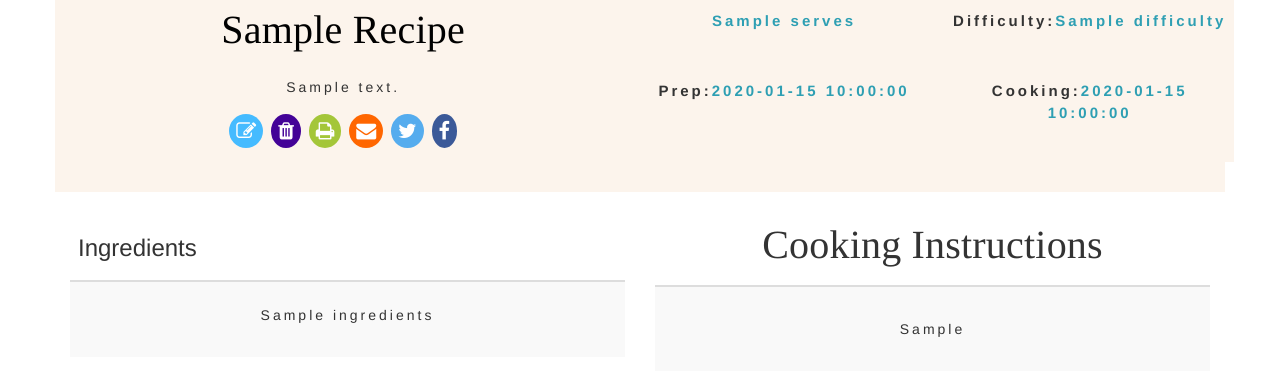
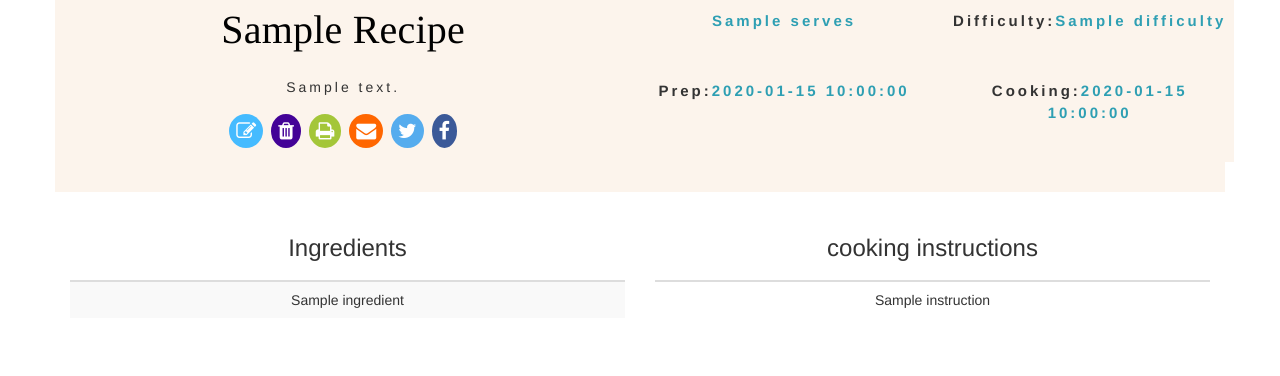
Before and after one commit to rayme1975/my_cookbook, a Flask app: template templates/recipes.html in a window 1280 px wide. Shown: the part 65-441 px from the top of the page. Run offline with Flask 2, Linux system fonts and the light colour scheme; the template is opened without the code that fills it: most values are stand-ins (such as "Sample title", 1, 10 or a date in 2020); some libraries are stand-ins or nearby versions.

Commit message:
style ingredients and cooking_instructions

```diff
--- a/app.py
+++ b/app.py
@@ -111,6 +111,4 @@ def update_recipe(recipe_id):
 
 
 if __name__ == '__main__':
-
-    app.run(host=os.environ.get('IP'),port=int(os.environ.get('PORT')),
-    debug=True)
+        app.run(host=os.environ.get('IP'),port=int(os.environ.get('PORT')),debug=True)
--- a/static/style/style.css
+++ b/static/style/style.css
@@ -255,6 +255,10 @@ h3 a:hover{
   color: #ACAF50;
 }
 
+h3{
+  text-align: center;
+}
+
 
 hr {
   width: 65%;
--- a/templates/recipes.html
+++ b/templates/recipes.html
@@ -44,30 +44,42 @@
           <thead>
             <tr>
              <th scope="col"><h3>Ingredients</h3></th>
-
             </tr>
           </thead>
            <tbody>
+                {% for ingredient  in recipe.ingredients %}
             <tr>
-                  <td><p>{{recipe.ingredients}}</p></td>
+              <td>{{ingredient}}</td>
             </tr>
+
+             {% endfor %}
            </tbody>
         </table>
+
 
         </div>
         <div class="col-md-6">
 
-            <table class="table table-striped">
+        <table class="table">
           <thead>
             <tr>
-                  <th scope="col"><h1>cooking instructions</h1></th>
-
+             <th scope="col"><h3>cooking instructions</h3></th>
             </tr>
           </thead>
            <tbody>
+
+                {% for instruction in recipe.cooking_instructions %}
+
             <tr>
-                  <td><p> <p>{{recipe.cooking_instructions}}</p></p></td>
+
+
+              <span></span><td>{{instruction}} </td>
+
+
+
             </tr>
+
+             {% endfor %}
            </tbody>
         </table>
         </div>
--- a/test.py
+++ b/test.py
@@ -1,4 +1,3 @@
-import ast
 
 
 
```
Also changed, not shown: templates/list_recipes.html (+4 -3 lines). Lines whose indentation alone changed are shown as unchanged.
